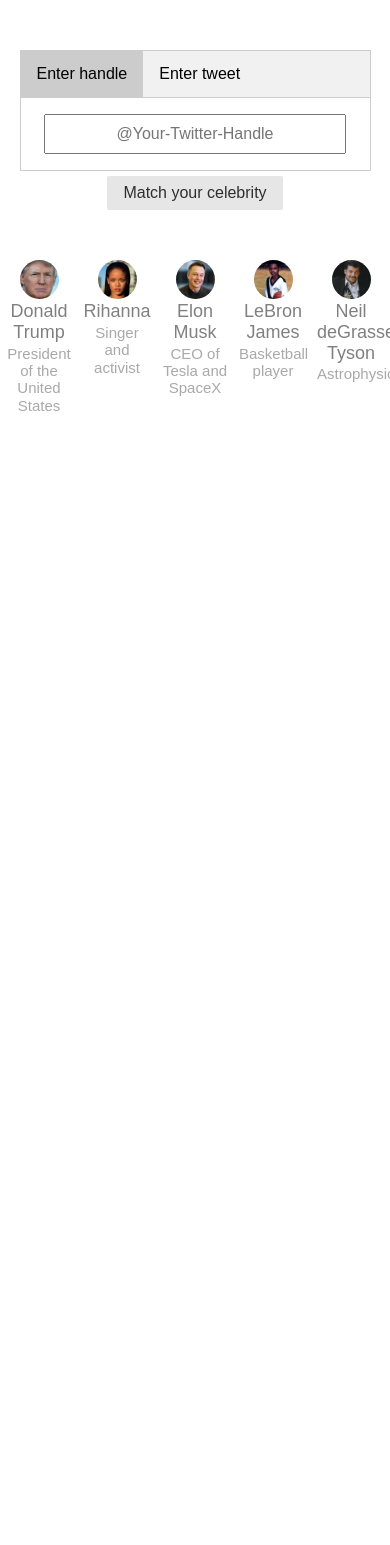
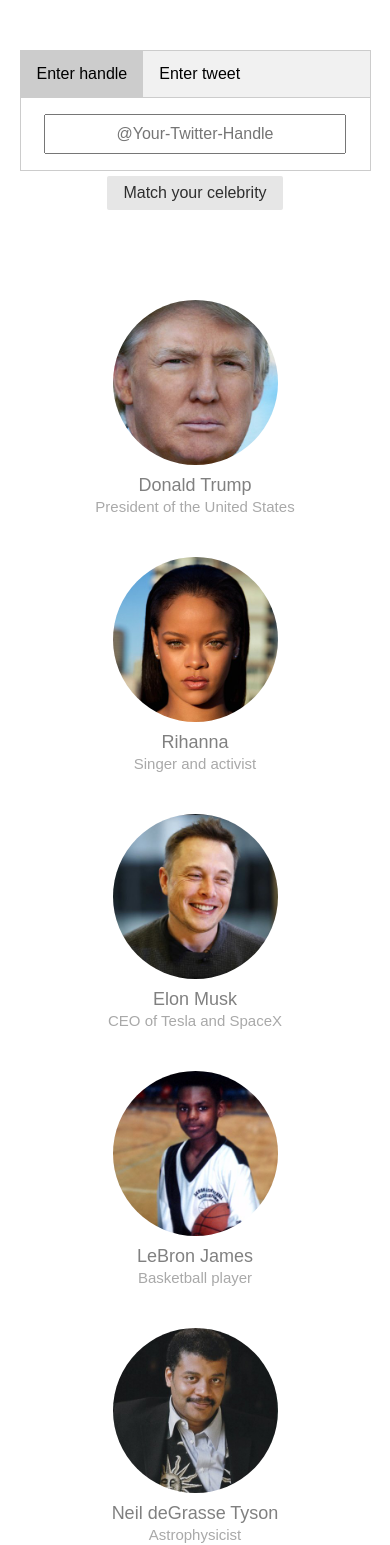
Before and after one commit to iafisher/twitter-twin-website, a Django app: page / in a window 390 px wide. Before the commit the page ends 844 px from the top of that part, so only its background shows below. Run offline with Django 3.2, Linux system fonts and the light colour scheme; the page is wider than the window, and the part outside it is not shown; some libraries are stand-ins or nearby versions.

Commit message:
Make the design more responsive

```diff
--- a/classifier_app/static/classifier_app/css/index.css
+++ b/classifier_app/static/classifier_app/css/index.css
@@ -88,11 +89,13 @@ textarea {
 .twitter-img {
   border-radius: 50%;
   width: 50%;
-  margin: 0 auto;
+  margin: 40px auto;
 }
 
 #img-row {
   margin-top: 50px;
+  padding-left: 30px;
+  padding-right: 30px;
 }
 
 /* margin: top right bottom left; */
@@ -100,7 +103,7 @@ textarea {
 .caption {
   font-size: 18px;
   text-align: center;
-  margin: 2px 5px 2px 5px;
+  margin: -30px 5px 2px 5px;
   color: gray;
 }
 
--- a/classifier_app/templates/classifier_app/index.html
+++ b/classifier_app/templates/classifier_app/index.html
@@ -10,6 +10,12 @@
 
     <!-- The Pure CSS framework -->
     <link rel="stylesheet" href="https://unpkg.com/purecss@1.0.0/build/pure-min.css" integrity="sha384-nn4HPE8lTHyVtfCBi5yW9d20FjT8BJwUXyWZT9InLYax14RDjBj46LmSztkmNP9w" crossorigin="anonymous">
+      <!--[if lte IE 8]>
+        <link rel="stylesheet" href="https://unpkg.com/purecss@1.0.0/build/grids-responsive-old-ie-min.css">
+      <![endif]-->
+      <!--[if gt IE 8]><!-->
+        <link rel="stylesheet" href="https://unpkg.com/purecss@1.0.0/build/grids-responsive-min.css">
+      <!--<![endif]-->
 
     <!-- jQuery -->
     <script src="https://code.jquery.com/jquery-3.3.1.min.js"></script>
@@ -43,27 +49,27 @@
     </div>
 
     <div id="img-row" class="pure-g">
-      <div class="pure-u-1-5">
+      <div class="img-box pure-u-1 pure-u-md-1-2 pure-u-lg-1-5">
         <img class="pure-img twitter-img" src="{% static 'classifier_app/img/trump.jpg' %}">
         <p class="caption"> Donald Trump </p>
         <p class="subcaption"> President of the United States </p>
       </div>
-      <div class="pure-u-1-5">
+      <div class="img-box pure-u-1 pure-u-md-1-2 pure-u-lg-1-5">
         <img class="pure-img twitter-img" src="{% static 'classifier_app/img/rihanna.jpg' %}">
         <p class="caption"> Rihanna </p>
         <p class="subcaption"> Singer and activist </p>
       </div>
-      <div class="pure-u-1-5">
+      <div class="img-box pure-u-1 pure-u-md-1-2 pure-u-lg-1-5">
         <img class="pure-img twitter-img" src="{% static 'classifier_app/img/elon.jpg' %}">
         <p class="caption"> Elon Musk </p>
         <p class="subcaption">  CEO of Tesla and SpaceX </p>
       </div>
-      <div class="pure-u-1-5">
+      <div class="img-box pure-u-1 pure-u-md-1-2 pure-u-lg-1-5">
         <img class="pure-img twitter-img" src="{% static 'classifier_app/img/lebron.jpg' %}">
         <p class="caption"> LeBron James </p>
         <p class="subcaption">  Basketball player </p>
       </div>
-      <div class="pure-u-1-5">
+      <div class="img-box pure-u-1 pure-u-md-1-2 pure-u-lg-1-5">
         <img class="pure-img twitter-img" src="{% static 'classifier_app/img/neil.jpg' %}">
         <p class="caption"> Neil deGrasse Tyson </p>
         <p class="subcaption">  Astrophysicist </p>
```
Also changed, not shown: other parts of classifier_app/static/classifier_app/css/index.css (+1 -0 lines).
